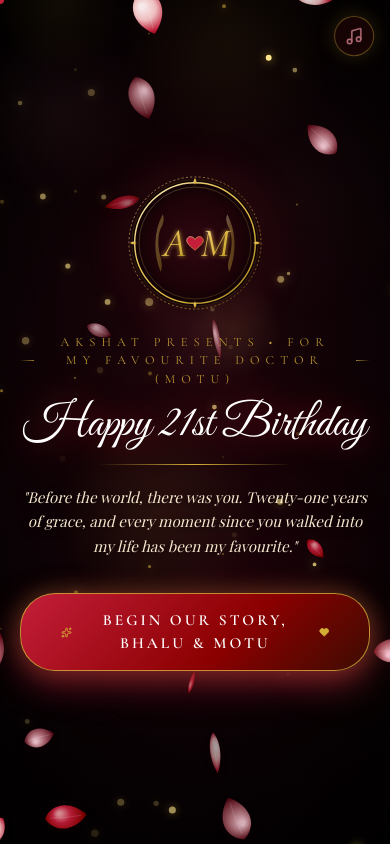
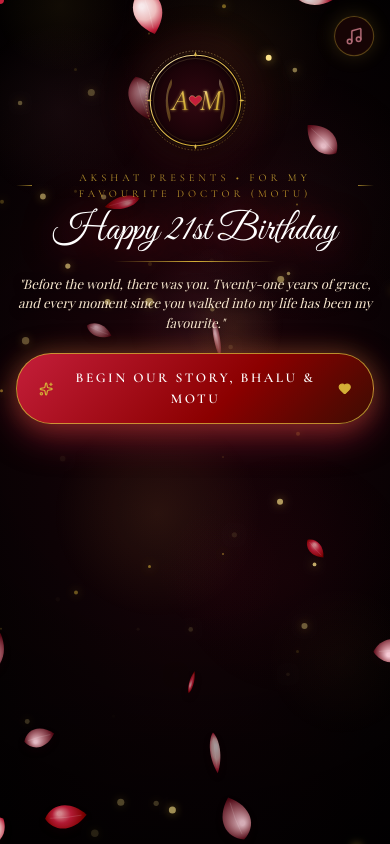
Before and after one commit to chitranshuajmera0000/mamta-birthday, a React (Vite) app: page / in a window 390 px wide. Built offline with nearby package versions, Linux system fonts and the light colour scheme; a web font is replaced by a local one.

Commit message:
fix: ensure all pages start from top on mobile/desktop and fix modal overlays

```diff
--- a/src/App.tsx
+++ b/src/App.tsx
@@ -68,6 +68,13 @@ export default function App() {
     return () => window.removeEventListener('keydown', handleKeyDown);
   }, [safeIndex, transitioning]);
 
+  // Reset scroll to top on every page change
+  useEffect(() => {
+    window.scrollTo({ top: 0, left: 0, behavior: 'instant' });
+    document.documentElement.scrollTo({ top: 0, left: 0, behavior: 'instant' });
+    document.body.scrollTo({ top: 0, left: 0, behavior: 'instant' });
+  }, [location.pathname]);
+
   // Toast on route change
   useEffect(() => {
     setPageToast(PAGES[safeIndex].name);
@@ -76,7 +83,7 @@ export default function App() {
   }, [location.pathname]);
 
   return (
-    <div style={{ position: 'relative', width: '100vw', height: '100vh', overflow: 'hidden' }}>
+    <div style={{ position: 'relative', width: '100vw', minHeight: '100dvh', height: '100dvh', overflow: 'hidden' }}>
       {/* Global Interactive Elements */}
       <CursorTrail />
       <RosePetals />
--- a/src/pages/Page0_Invitation.tsx
+++ b/src/pages/Page0_Invitation.tsx
@@ -19,15 +19,18 @@ export default function Page0_Invitation() {
     <div
       style={{
         width: '100vw',
-        height: '100vh',
-        background: 'radial-gradient(ellipse at 50% 40%, #1f050b 0%, #0d0205 60%, #050102 100%)',
+        minHeight: '100dvh',
+        height: '100dvh',
+        background: 'radial-gradient(ellipse at 50% 35%, #1f050b 0%, #0d0205 60%, #050102 100%)',
         position: 'relative',
-        overflow: 'hidden',
+        overflowY: 'auto',
+        overflowX: 'hidden',
+        scrollbarWidth: 'none',
         display: 'flex',
         flexDirection: 'column',
         alignItems: 'center',
-        justifyContent: 'center',
-        padding: '24px 20px',
+        justifyContent: 'flex-start',
+        padding: 'clamp(28px, 6vh, 48px) clamp(16px, 4vw, 24px) clamp(24px, 4vh, 36px)',
       }}
     >
       {/* Cinematic Vignette */}
@@ -82,19 +85,19 @@ export default function Page0_Invitation() {
           zIndex: 10,
         }}
       >
-        {/* The Bespoke Royal Monogram Crest */}
-        <div style={{ marginBottom: 20 }}>
-          <RoyalMonogram size={140} />
+        {/* The Bespoke Royal Monogram Crest - Compact & Balanced */}
+        <div style={{ marginBottom: 'clamp(10px, 2vh, 18px)' }}>
+          <RoyalMonogram size={typeof window !== 'undefined' && window.innerWidth < 480 ? 105 : 125} />
         </div>
 
         {/* Small Elegant Pre-header */}
-        <div style={{ display: 'flex', alignItems: 'center', gap: 10, marginBottom: 10 }}>
-          <div style={{ width: 30, height: 1, background: 'linear-gradient(90deg, transparent, rgba(212,175,55,0.7))' }} />
+        <div style={{ display: 'flex', alignItems: 'center', gap: 8, marginBottom: 'clamp(4px, 1vh, 8px)' }}>
+          <div style={{ width: 24, height: 1, background: 'linear-gradient(90deg, transparent, rgba(212,175,55,0.7))' }} />
           <p
             style={{
               fontFamily: '"Cormorant Garamond", serif',
-              fontSize: 12.5,
-              letterSpacing: 6,
+              fontSize: 'clamp(10.5px, 2vw, 12px)',
+              letterSpacing: 'clamp(3px, 1vw, 5px)',
               color: 'rgba(212,175,55,0.85)',
               textTransform: 'uppercase',
               margin: 0,
@@ -103,17 +106,17 @@ export default function Page0_Invitation() {
           >
             AKSHAT PRESENTS • FOR MY FAVOURITE DOCTOR (MOTU)
           </p>
-          <div style={{ width: 30, height: 1, background: 'linear-gradient(90deg, rgba(212,175,55,0.7), transparent)' }} />
+          <div style={{ width: 24, height: 1, background: 'linear-gradient(90deg, rgba(212,175,55,0.7), transparent)' }} />
         </div>
 
         {/* Grand Headline */}
         <h1
           style={{
             fontFamily: '"Great Vibes", cursive',
-            fontSize: 'clamp(46px, 7vw, 78px)',
+            fontSize: 'clamp(38px, 6.5vw, 68px)',
             color: '#FFF',
             textShadow: '0 0 35px rgba(196,30,58,0.7), 0 0 70px rgba(212,175,55,0.3)',
-            margin: '0 0 12px',
+            margin: '0 0 clamp(4px, 1vh, 8px)',
             lineHeight: 1.15,
           }}
         >
@@ -124,9 +127,9 @@ export default function Page0_Invitation() {
         <div
           style={{
             height: 1,
-            width: '55%',
+            width: '45%',
             background: 'linear-gradient(90deg, transparent, #D4AF37, transparent)',
-            marginBottom: 20,
+            margin: '0 auto clamp(8px, 1.4vh, 16px)',
           }}
         />
 
@@ -135,11 +138,11 @@ export default function Page0_Invitation() {
           style={{
             fontFamily: '"Playfair Display", serif',
             fontStyle: 'italic',
-            fontSize: 'clamp(15px, 2.5vw, 20px)',
+            fontSize: 'clamp(13px, 2.2vw, 16.5px)',
             color: '#F7E7CE',
-            lineHeight: 1.65,
-            maxWidth: 520,
-            margin: '0 0 34px',
+            lineHeight: 1.5,
+            maxWidth: 480,
+            margin: '0 auto clamp(14px, 2.5vh, 26px)',
             textShadow: '0 2px 10px rgba(0,0,0,0.8)',
           }}
         >
@@ -156,27 +159,27 @@ export default function Page0_Invitation() {
             border: '1.5px solid rgba(212,175,55,0.8)',
             boxShadow: '0 12px 35px rgba(196,30,58,0.55), 0 0 25px rgba(212,175,55,0.3)',
             borderRadius: 35,
-            padding: '15px 40px',
+            padding: 'clamp(11px, 1.8vh, 14px) clamp(22px, 5vw, 36px)',
             color: '#FFF',
             display: 'flex',
             alignItems: 'center',
-            gap: 12,
+            gap: 10,
             cursor: 'pointer',
           }}
         >
-          <Sparkles size={17} color="#D4AF37" />
+          <Sparkles size={16} color="#D4AF37" />
           <span
             style={{
               fontFamily: '"Cormorant Garamond", serif',
-              fontSize: 15.5,
-              letterSpacing: 3,
+              fontSize: 'clamp(13.5px, 2.2vw, 15px)',
+              letterSpacing: 2.5,
               textTransform: 'uppercase',
               fontWeight: 600,
             }}
           >
             Begin Our Story, Bhalu & Motu
           </span>
-          <Heart size={16} color="#D4AF37" fill="#D4AF37" />
+          <Heart size={15} color="#D4AF37" fill="#D4AF37" />
         </motion.button>
       </motion.div>
     </div>
--- a/src/pages/Page10_Forever.tsx
+++ b/src/pages/Page10_Forever.tsx
@@ -35,7 +35,7 @@ export default function Page10_Forever() {
     <div
       style={{
         width: '100vw',
-        height: '100vh',
+        minHeight: '100dvh',
         background: '#080205',
         position: 'relative',
         overflowY: 'auto',
@@ -43,8 +43,9 @@ export default function Page10_Forever() {
         display: 'flex',
         flexDirection: 'column',
         alignItems: 'center',
-        justifyContent: 'center',
-        padding: '16px 12px',
+        justifyContent: 'flex-start',
+        padding: 'clamp(20px, 3.5vh, 32px) 14px clamp(28px, 4.5vh, 40px)',
+        gap: 'clamp(12px, 2vh, 20px)',
         scrollbarWidth: 'none',
       }}
     >
--- a/src/pages/Page1_OurStory.tsx
+++ b/src/pages/Page1_OurStory.tsx
@@ -151,14 +151,19 @@ export default function Page1_OurStory() {
     <div
       style={{
         width: '100vw',
-        height: '100vh',
+        minHeight: '100dvh',
+        height: '100dvh',
         background: 'radial-gradient(ellipse at 50% 25%, #1f070b 0%, #0d0205 75%, #050103 100%)',
         position: 'relative',
-        overflow: 'hidden',
+        overflowY: 'auto',
+        overflowX: 'hidden',
+        scrollbarWidth: 'none',
         display: 'flex',
         flexDirection: 'column',
         alignItems: 'center',
-        justifyContent: 'center',
+        justifyContent: 'flex-start',
+        paddingTop: 'clamp(20px, 3.8vh, 38px)',
+        paddingBottom: 24,
       }}
     >
       {/* Ambient Bokeh Orbs in Deep Velvet Background */}
--- a/src/pages/Page2_ReasonsILoveYou.tsx
+++ b/src/pages/Page2_ReasonsILoveYou.tsx
@@ -55,12 +55,12 @@ export default function Page2_ReasonsILoveYou() {
     <div
       style={{
         width: '100vw',
-        height: '100vh',
+        minHeight: '100dvh',
         background: 'radial-gradient(ellipse at top, #1A0505 0%, #0D0204 60%, #050102 100%)',
         position: 'relative',
         overflowY: 'auto',
         overflowX: 'hidden',
-        padding: '36px 20px 80px',
+        padding: 'clamp(20px, 3.5vh, 32px) clamp(14px, 3vw, 24px) 80px',
         scrollbarWidth: 'thin',
         scrollbarColor: '#D4AF37 transparent',
       }}
--- a/src/pages/Page4_Countdown21.tsx
+++ b/src/pages/Page4_Countdown21.tsx
@@ -37,7 +37,7 @@ export default function Page4_Countdown21() {
     <div
       style={{
         width: '100vw',
-        height: '100vh',
+        minHeight: '100dvh',
         background: 'radial-gradient(ellipse at center, #1C0A1A 0%, #0D0509 70%, #050204 100%)',
         position: 'relative',
         overflowY: 'auto',
@@ -45,8 +45,9 @@ export default function Page4_Countdown21() {
         display: 'flex',
         flexDirection: 'column',
         alignItems: 'center',
-        justifyContent: 'space-between',
-        padding: '16px 14px 18px',
+        justifyContent: 'flex-start',
+        padding: 'clamp(18px, 3.2vh, 32px) 14px clamp(24px, 4vh, 36px)',
+        gap: 'clamp(12px, 2vh, 22px)',
         scrollbarWidth: 'none',
       }}
     >
--- a/src/pages/Page7_Promises.tsx
+++ b/src/pages/Page7_Promises.tsx
@@ -30,7 +30,7 @@ export default function Page7_Promises() {
     <div
       style={{
         width: '100vw',
-        height: '100vh',
+        minHeight: '100dvh',
         background: '#1C0A1A',
         position: 'relative',
         overflowY: 'auto',
@@ -39,8 +39,9 @@ export default function Page7_Promises() {
         display: 'flex',
         flexDirection: 'column',
         alignItems: 'center',
-        justifyContent: 'space-between',
-        padding: '28px 16px 20px',
+        justifyContent: 'flex-start',
+        padding: 'clamp(20px, 3.5vh, 32px) 16px clamp(24px, 4vh, 36px)',
+        gap: 'clamp(14px, 2.5vh, 24px)',
       }}
     >
       {/* Background glow */}
--- a/src/pages/Page9_NightSky.tsx
+++ b/src/pages/Page9_NightSky.tsx
@@ -1,4 +1,5 @@
 import { useState, useRef, useEffect } from 'react';
+import { createPortal } from 'react-dom';
 import { motion, AnimatePresence } from 'framer-motion';
 import { PERSON } from '../utils/constants';
 import { Sparkles, X, Heart } from 'lucide-react';
@@ -83,15 +84,18 @@ export default function Page9_NightSky() {
     <div
       style={{
         width: '100vw',
-        height: '100vh',
+        minHeight: '100dvh',
         background: '#040108',
         position: 'relative',
-        overflow: 'hidden',
+        overflowY: 'auto',
+        overflowX: 'hidden',
+        scrollbarWidth: 'none',
         display: 'flex',
         flexDirection: 'column',
         alignItems: 'center',
-        justifyContent: 'space-between',
-        padding: '30px 20px',
+        justifyContent: 'flex-start',
+        padding: 'clamp(20px, 3.5vh, 32px) 20px clamp(28px, 4.5vh, 40px)',
+        gap: 'clamp(14px, 2.5vh, 24px)',
       }}
     >
       {/* Background Star Canvas */}
@@ -281,6 +285,8 @@ export default function Page9_NightSky() {
       </div>
 
       {/* Official Star Certificate Modal */}
+      {typeof document !== 'undefined' &&
+        createPortal(
           <AnimatePresence>
             {showCertificate && (
               <motion.div
@@ -292,7 +298,7 @@ export default function Page9_NightSky() {
                   position: 'fixed',
                   inset: 0,
                   background: 'rgba(0,0,0,0.88)',
-              zIndex: 100,
+                  zIndex: 9999,
                   display: 'flex',
                   alignItems: 'center',
                   justifyContent: 'center',
@@ -414,7 +420,9 @@ export default function Page9_NightSky() {
             </motion.div>
           </motion.div>
         )}
-      </AnimatePresence>
+      </AnimatePresence>,
+      document.body
+    )}
     </div>
   );
 }
```
Also changed, not shown: src/pages/Page3_Memories.tsx (+10 -5 lines), src/pages/Page6_RoseGarden3D.tsx (+15 -7 lines). Lines whose indentation alone changed are shown as unchanged.
